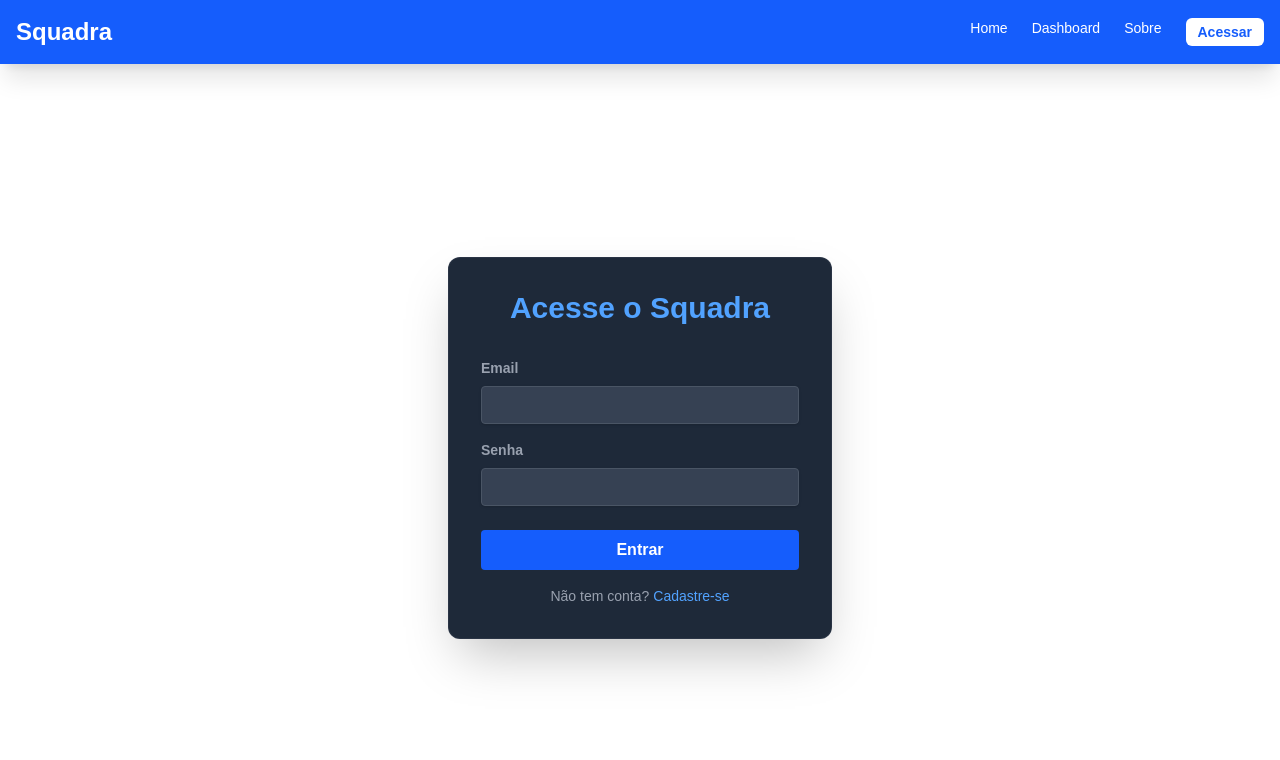
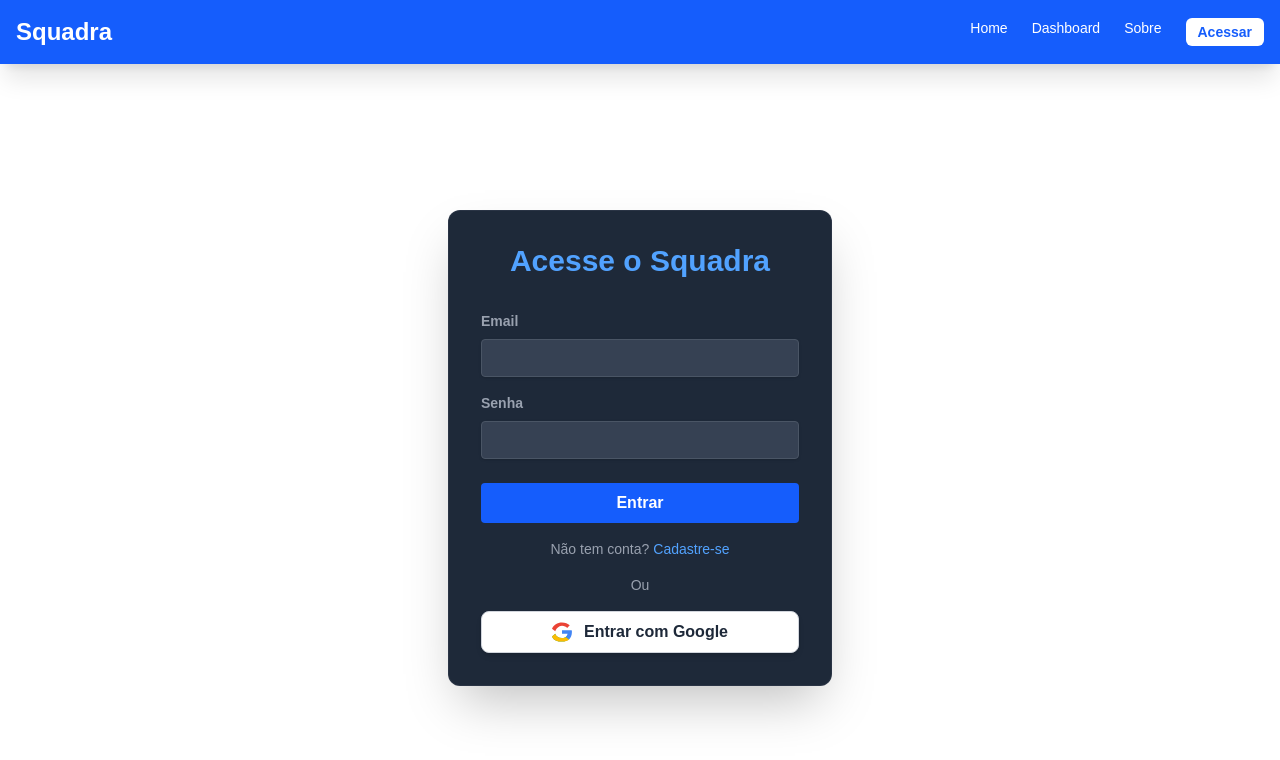
Before and after one commit to viniciussouza429/squadra, a Next.js app: page /login in a window 1280 px wide. Shown: the top 760 px of the page. Built offline with nearby package versions, Linux system fonts and the light colour scheme.

Commit message:
fix: Finalizando setup de Google Auth antes do deploy

```diff
--- a/package.json
+++ b/package.json
@@ -9,9 +9,14 @@
     "lint": "next lint"
   },
   "dependencies": {
+    "@auth/drizzle-adapter": "^1.11.0",
+    "@auth/prisma-adapter": "^2.11.0",
     "@prisma/client": "^6.17.1",
     "bcrypt": "^6.0.0",
+    "drizzle-orm": "^0.44.6",
     "next": "15.5.5",
+    "next-auth": "^4.24.11",
+    "pg": "^8.16.3",
     "react": "19.1.0",
     "react-dom": "19.1.0"
   },
--- /dev/null
+++ b/src/app/api/auth/[...nextauth]/route.ts
@@ -0,0 +1,62 @@
+import NextAuth from "next-auth";
+import GoogleProvider from "next-auth/providers/google";
+import { PrismaAdapter } from "@auth/prisma-adapter"; // Adaptador oficial para Prisma
+import prisma from "@/lib/prisma"; // Seu cliente Prisma
+
+// 🛑 VARIÁVEIS DE AMBIENTE CRÍTICAS 🛑
+// Lidas automaticamente pelo Next.js no Backend
+const GOOGLE_CLIENT_ID = process.env.GOOGLE_CLIENT_ID;
+const GOOGLE_CLIENT_SECRET = process.env.GOOGLE_CLIENT_SECRET;
+const NEXTAUTH_SECRET = process.env.NEXTAUTH_SECRET; // CRÍTICO para segurança de sessão
+
+// Verificação de segurança (Opcional, mas bom)
+if (!GOOGLE_CLIENT_ID || !GOOGLE_CLIENT_SECRET || !NEXTAUTH_SECRET) {
+  // Em produção, isso garante que o build falhe se as chaves estiverem faltando
+  console.error(
+    "ERRO: Uma ou mais variáveis de ambiente críticas (Google ID/Secret ou NEXTAUTH_SECRET) não estão definidas."
+  );
+}
+
+export const authOptions = {
+  // 1. ADAPTADOR: Usa o seu Prisma Client para gerenciar as tabelas de Auth
+  adapter: PrismaAdapter(prisma),
+
+  // Chave de segurança para criptografar os tokens de sessão (CRÍTICO)
+  secret: NEXTAUTH_SECRET,
+
+  // 2. PROVEDORES: Configura a opção de login com Google
+  providers: [
+    GoogleProvider({
+      clientId: GOOGLE_CLIENT_ID || "", // Usa a variável ou string vazia se undefined (o que causaria um erro seguro)
+      clientSecret: GOOGLE_CLIENT_SECRET || "",
+    }),
+  ],
+
+  // 3. SESSÃO: Usa JWT (melhor para Serverless functions)
+  session: {
+    strategy: "jwt" as const,
+    maxAge: 30 * 24 * 60 * 60, // 30 dias
+  },
+
+  // 4. PÁGINAS: Define para onde redirecionar o usuário
+  pages: {
+    signIn: "/login", // Redireciona para sua página /login
+  },
+
+  // 5. CALLBACKS: Adiciona o ID do DB ao token JWT para acesso fácil
+  callbacks: {
+    async session({ session, token }: { session: any; token: any }) {
+      if (session.user) {
+        session.user.id = token.sub; // token.sub é o ID do usuário no DB
+      }
+      return session;
+    },
+  },
+};
+
+// 6. CRIA O HANDLER PRINCIPAL
+const handler = NextAuth(authOptions);
+
+// 7. 🎯 CORREÇÃO FINAL: EXPORTAÇÃO NOMEADA PARA GET/POST
+// Isso resolve o erro "No HTTP methods exported..."
+export { handler as GET, handler as POST };
--- a/src/app/api/register/route.ts
+++ b/src/app/api/register/route.ts
@@ -7,6 +7,7 @@
 import prisma from "@/lib/prisma";
 // Importação dos tipos de erro para o tratamento correto
 import { Prisma } from "@prisma/client";
+
 export async function POST(request: Request) {
   try {
     // 1. LER DADOS DO FRONTEND
--- /dev/null
+++ b/src/components/GoogleSignInButton.tsx
@@ -0,0 +1,50 @@
+import { signIn } from "next-auth/react";
+
+function GoogleSignInButton() {
+  const handleGoogleSignIn = () => {
+    signIn("google", {
+      callbackUrl: "/dashboard",
+    });
+    // Note: 'google' é o ID do provedor que configuramos no [...nextauth]/route.ts
+  };
+
+  return (
+    <button
+      onClick={handleGoogleSignIn}
+      className="w-full flex items-center justify-center space-x-3
+                       bg-white text-gray-800 font-semibold py-2 px-4 rounded-lg
+                       shadow-md hover:bg-gray-100 transition duration-150 border border-gray-300 mt-4"
+    >
+      {/* Opcional: Adicionar um ícone real do Google aqui */}
+      {/* <Image src={GoogleIcon} alt="Google" width={20} height={20} /> */}
+      <svg
+        width="20"
+        height="20"
+        viewBox="0 0 24 24"
+        fill="none"
+        xmlns="http://www.w3.org/2000/svg"
+        className="inline-block"
+      >
+        <path
+          d="M12 4.5C14.7 4.5 16.9 5.7 18.2 7.05L21.3 4C19.1 1.9 15.8 0.5 12 0.5C6.4 0.5 1.7 3.6 0 8.1L3.9 11.2C4.7 8.3 8 4.5 12 4.5Z"
+          fill="#EA4335"
+        />
+        <path
+          d="M12 23.5C15.8 23.5 18.9 22.1 20.7 20.4L17.8 17.5C16.4 18.6 14.5 19.3 12 19.3C8 19.3 4.7 17.1 3.9 14.1L0 17.3C1.7 21.8 6.4 23.5 12 23.5Z"
+          fill="#34A853"
+        />
+        <path
+          d="M23.9 12.0003C23.9 11.3003 23.8 10.6003 23.6 9.90033H12V14.1003H18.7C18.4 15.6003 17.6 16.9003 16.5 17.9003L20.4 21.0003C22.6 18.9003 23.9 15.8003 23.9 12.0003Z"
+          fill="#4285F4"
+        />
+        <path
+          d="M16.5 17.9004L20.4 21.0004C18.7 22.7004 15.8 23.5004 12 23.5004C6.4 23.5004 1.7 21.8004 0 17.3004L3.9 14.2004C4.7 17.2004 8 19.3004 12 19.3004C14.5 19.3004 16.4 18.6004 16.5 17.9004Z"
+          fill="#FBBC04"
+        />
+      </svg>
+      <span>Entrar com Google</span>
+    </button>
+  );
+}
+
+export default GoogleSignInButton;
--- a/src/components/LoginForm.tsx
+++ b/src/components/LoginForm.tsx
@@ -5,6 +5,7 @@
 import { useState } from "react";
 import { useRouter } from "next/navigation"; // Hook para redirecionar o usuário
 import { LoginPayload } from "@/types/auth"; // Usaremos LoginPayload, similar ao RegisterPayload
+import GoogleSignInButton from "./GoogleSignInButton";
 
 function LoginForm() {
   // 🛑 Note: LoginPayload só precisa de email e password (não precisa de name)
@@ -123,6 +124,8 @@
           Cadastre-se
         </a>
       </p>
+      <p className="text-center text-sm text-gray-400 mt-4">Ou</p>
+      <GoogleSignInButton />
     </form>
   );
 }
--- a/src/components/RegisterForm.tsx
+++ b/src/components/RegisterForm.tsx
@@ -4,6 +4,7 @@
 
 import { useState } from "react";
 import { RegisterPayload } from "@/types/auth"; // Importa a interface que você definiu
+import { useRouter } from "next/navigation";
 
 function RegisterForm() {
   // Estado único para os dados do formulário (tipado!)
@@ -13,6 +14,12 @@
     password: "",
   });
   const [isLoading, setIsLoading] = useState(false); // Estado para o botão
+
+  const [mensagem, setMensagem] = useState("");
+
+  const [type, setType] = useState("");
+
+  const router = useRouter();
 
   // Manipulador de submissão do formulário
   const handleSubmit = async (e: React.FormEvent) => {
@@ -34,17 +41,25 @@
 
       if (response.ok) {
         // Sucesso: Status 201
-        alert("Cadastro realizado com sucesso! Faça login.");
+        setMensagem("Cadastro realizado com sucesso! Faça login.");
+        setType("SUCESSO");
+        //alert("Cadastro realizado com sucesso! Faça login.");
         console.log("Registro bem-sucedido:", data);
         // Futuramente: Redirecionar para a página de Login
+        setTimeout(() => {
+          router.push("/login");
+        }, 2000);
       } else {
         // Erro: 400 (Bad Request), 409 (Conflict/Email já existe), etc.
         console.error("Erro no registro:", data.error);
-        alert(data.error || "Falha ao registrar. Tente novamente.");
+        setMensagem(data.error);
+        setType("ERRO");
       }
     } catch (error) {
       console.error("Erro de conexão no servidor:", error);
-      alert("Erro de conexão. Verifique o servidor.");
+      setMensagem("Erro de conexão. Verifique o servidor.");
+      setType("ERRO");
+      //alert("Erro de conexão. Verifique o servidor.");
     } finally {
       setIsLoading(false);
     }
@@ -133,6 +148,18 @@
       >
         {isLoading ? "Registrando..." : "Registrar"}
       </button>
+
+      {mensagem && (
+        <p
+          style={{
+            color: type === "SUCESSO" ? "green" : "red",
+            marginTop: "8px",
+            fontWeight: "bold",
+          }}
+        >
+          {mensagem}
+        </p>
+      )}
     </form>
   );
 }
--- a/src/types/auth.ts
+++ b/src/types/auth.ts
@@ -9,8 +9,7 @@
 }
 
 /**
- * 🎯 NOVA INTERFACE: Define a estrutura de dados para o formulário de LOGIN.
- * Requer apenas email e password.
+ ** Requer apenas email e password.
  */
 export interface LoginPayload {
   email: string;
```
Also changed, not shown: 2 other files (tests, documents, lock files or other folders). Lines whose indentation alone changed are shown as unchanged.
